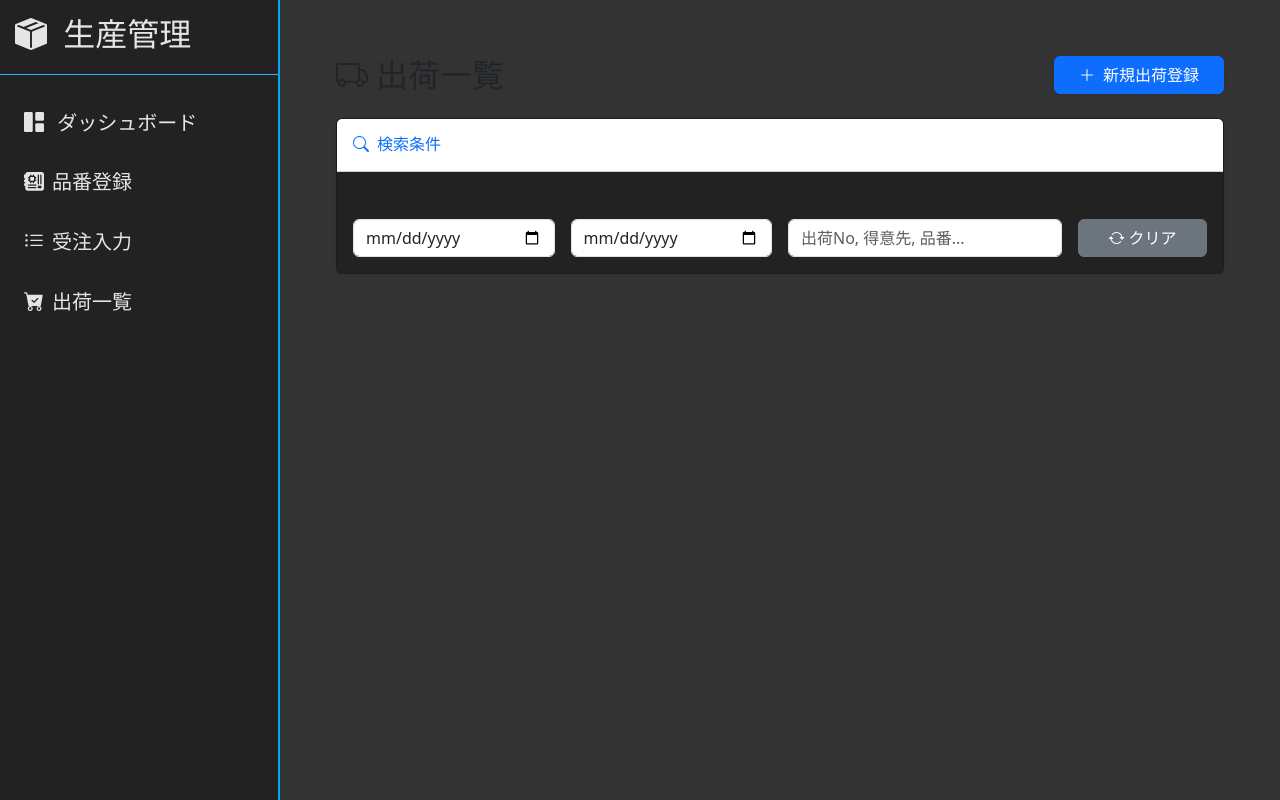
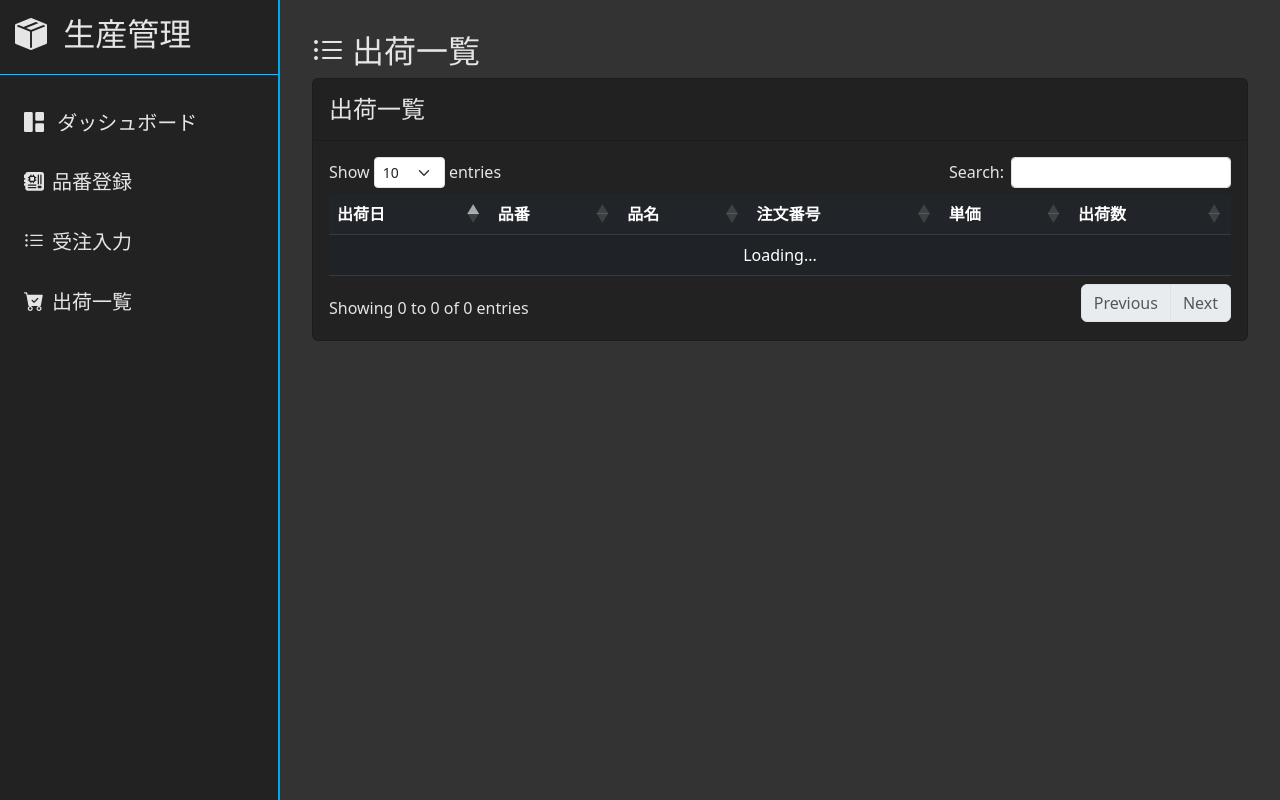
Before and after one commit to itut-vl/2026_project, a Django app: page /shipping_list/ in a window 1280 px wide. Run offline with Django 4.2, Linux system fonts and the light colour scheme; some libraries are stand-ins or nearby versions.

Commit message:
出荷ページのフロント調整

```diff
--- a/templates/shipping_list.html
+++ b/templates/shipping_list.html
@@ -1,50 +1,69 @@
 {% extends 'base.html' %} {% block content %}
-<div class="container-fluid px-4 py-4">
-  <div class="d-flex justify-content-between align-items-center mb-4">
-    <h1 class="h2 m-0 text-dark"><i class="bi bi-truck me-2"></i>出荷一覧</h1>
-    <button class="btn btn-primary shadow-sm px-4">
-      <i class="bi bi-plus-lg me-2"></i>新規出荷登録
-    </button>
+<div class>
+  <div>
+    <h1 class="h2"><i class="bi bi-list-ul me-2"></i>出荷一覧</h1>
   </div>
-
-  <!-- 検索フィルター -->
-  <div class="card shadow-sm mb-4 border-start-primary">
-    <div class="card-header bg-white py-3">
-      <h6 class="m-0 font-weight-bold text-primary">
-        <i class="bi bi-search me-2"></i>検索条件
-      </h6>
+  <div class="card">
+    <div class="card-header py-3">
+      <h2 class="m-0 h4">出荷一覧</h2>
     </div>
     <div class="card-body">
-      <form class="row g-3 align-items-end">
-        <div class="col-md-3">
-          <label class="form-label text-muted small">出荷日（From）</label>
-          <input type="date" class="form-control" />
-        </div>
-        <div class="col-md-3">
-          <label class="form-label text-muted small">出荷日（To）</label>
-          <input type="date" class="form-control" />
-        </div>
-        <div class="col-md-4">
-          <label class="form-label text-muted small">キーワード</label>
-          <input
-            type="text"
-            class="form-control"
-            placeholder="出荷No, 得意先, 品番..."
-          />
-        </div>
-        <div class="col-md-2">
-          <button type="button" class="btn btn-secondary w-100">
-            <i class="bi bi-arrow-repeat me-1"></i>クリア
-          </button>
-        </div>
-      </form>
+      <table
+        id="shipping_table"
+        class="table table-dark table-striped table-hover w-100"
+      >
+        <thead>
+          <tr>
+            <th>出荷日</th>
+            <th>品番</th>
+            <th>品名</th>
+            <th>注文番号</th>
+            <th>単価</th>
+            <th>出荷数</th>
+          </tr>
+        </thead>
+        <tbody>
+          {% for shipping in shippings %}
+          <tr>
+            <td>{{ shipping.shipping_data }}</td>
+            <td>{{ shipping.item_no }}</td>
+            <td>{{ shipping.item_name }}</td>
+            <td>{{ shipping.order_no }}</td>
+            <td>{{ shipping.unit_price }}</td>
+            <td>{{ shipping.shipping_quantity }}</td>
+          </tr>
+          {% endfor %}
+        </tbody>
+      </table>
     </div>
   </div>
 </div>
+
 {% endblock content %} {% block extra_js %}
 <script>
   $(document).ready(function () {
-    // DataTableの初期化
+    const url = "{% url 'shipping_list' %}";
+    const table = new DataTable("#shipping_table", {
+      ajax: {
+        url: url,
+        type: "POST",
+        data: {
+          kubun: "get_item",
+        },
+        headers: { "X-CSRFToken": "{{ csrf_token }}" },
+      },
+      columns: [
+        { data: "shipping_data" },
+        { data: "item_no" },
+        { data: "item_name" },
+        { data: "order_no" },
+        { data: "unit_price" },
+        { data: "shipping_quantity" },
+      ],
+      language: {
+        url: "https://cdn.datatables.net/plug-ins/1.13.7/i18n/ja.json",
+      },
+    });
   });
 </script>
 {% endblock extra_js %}
```
